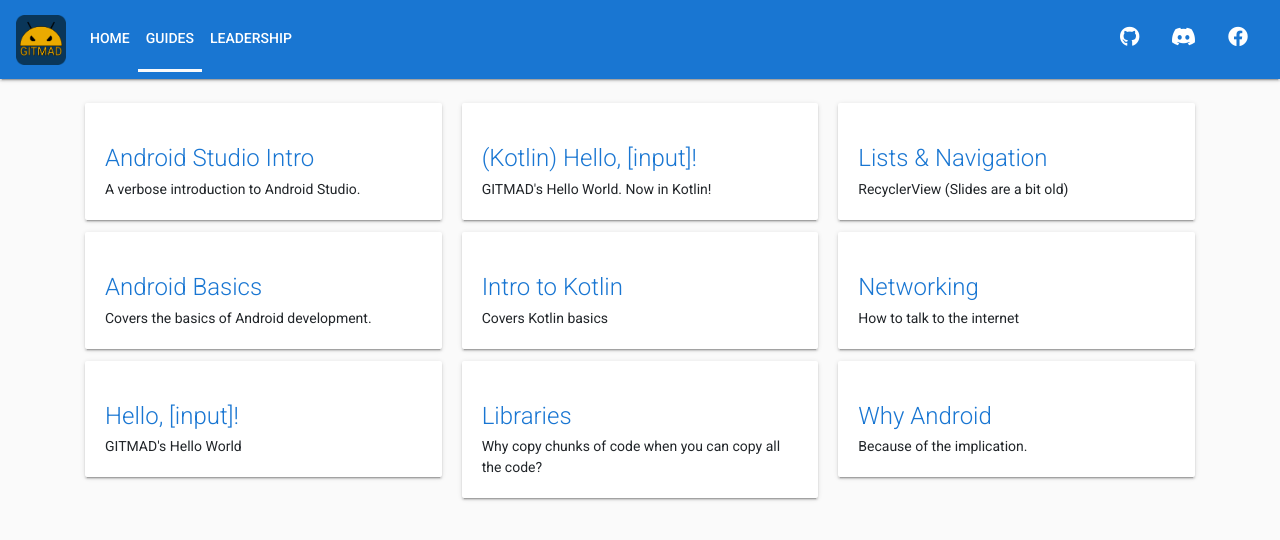
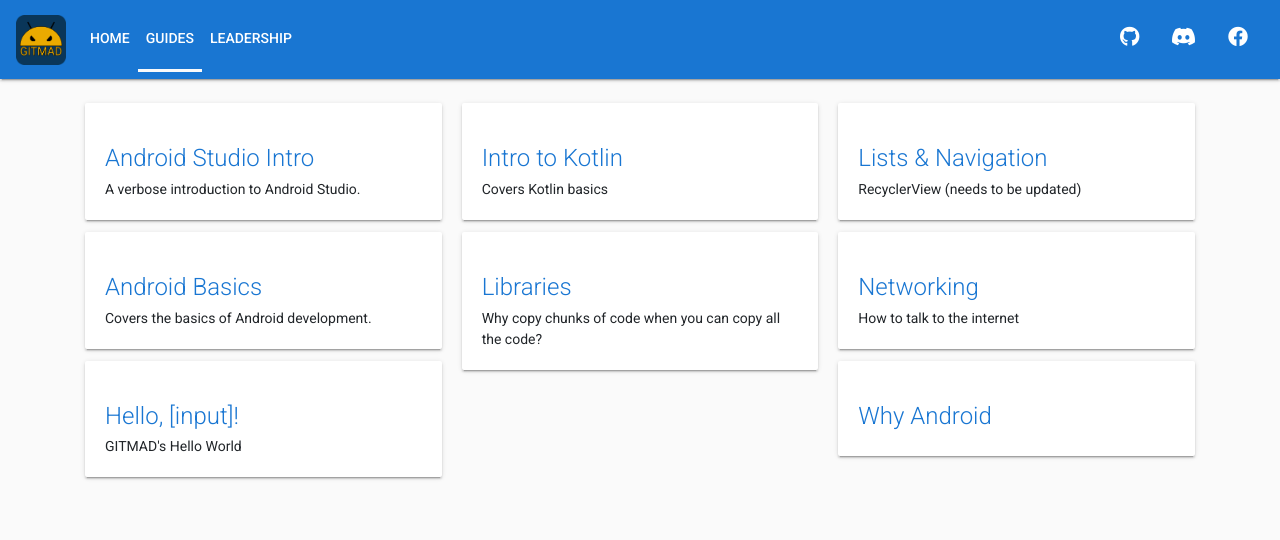
Before and after one commit to git-mad/gitmad.github.io, a Jekyll site: the page built from guides.html, in a window 1280 px wide. Shown: the top 540 px of the page. Built offline with Jekyll 4.4.1, drawn with Linux system fonts in a browser that asks for light colours; nearby versions of some CDN libraries.

Commit message:
Updated guides

```diff
--- a/_guides/hello_input_kotlin.md
+++ /dev/null
@@ -1,9 +0,0 @@
----
-layout: guide
-title: (Kotlin) Hello, [input]!
-subtitle: GITMAD's Hello World. Now in Kotlin!
-link: /guides/hello_input_kotlin.html
-slides_url: https://docs.google.com/presentation/d/1M5c_aoYS_0KaBhfEUw1Njl5uDIsCWqb3ly30JXAWgrw/embed
-download_url: https://docs.google.com/presentation/d/1M5c_aoYS_0KaBhfEUw1Njl5uDIsCWqb3ly30JXAWgrw/export/pptx
-
----
--- a/_guides/lists_and_navigation.md
+++ b/_guides/lists_and_navigation.md
@@ -1,7 +1,7 @@
 ---
 layout: guide
 title: Lists & Navigation
-subtitle: RecyclerView (Slides are a bit old)
+subtitle: RecyclerView (needs to be updated)
 link: guides/lists_and_navigation.html
 slides_url: https://docs.google.com/presentation/d/1KIdnOPxL1EK3cT521aD5zFFhVPm3O0mmJTYqooylt_M/embed
 download_url: https://docs.google.com/presentation/d/1KIdnOPxL1EK3cT521aD5zFFhVPm3O0mmJTYqooylt_M/export/pptx
--- a/_guides/why_android.md
+++ b/_guides/why_android.md
@@ -1,7 +1,7 @@
 ---
 layout: guide
 title: Why Android
-subtitle: Because of the implication.
+subtitle:
 link: /guides/androidstudiointro.html
 slides_url: https://docs.google.com/presentation/d/1bzE6DBEVqUUP3W2mx-CkhfSOPvnEobBdGp74QkqzTFM/embed
 download_url: https://docs.google.com/presentation/d/1bzE6DBEVqUUP3W2mx-CkhfSOPvnEobBdGp74QkqzTFM/export/pptx
```
